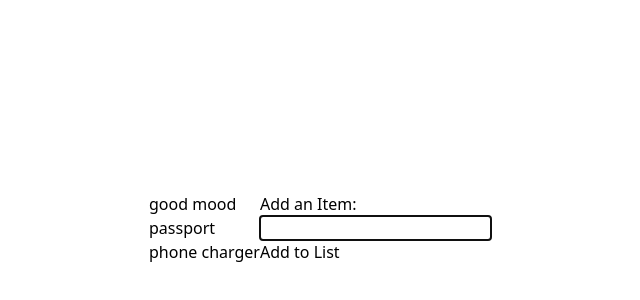
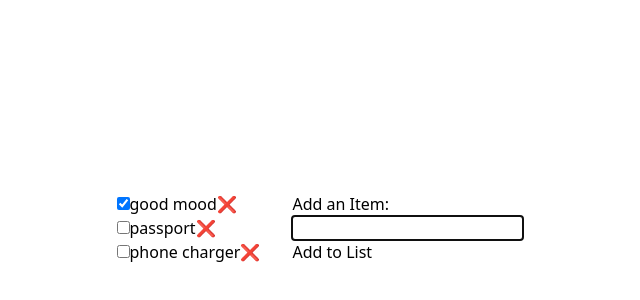
Before and after one commit to mimoriam/trekbag_ts, a Next.js app: page / in a window 1280 px wide. Shown: the part 172-472 px from the top of the page, without its empty margins (320-960 px from the left). Built offline with nearby package versions, Linux system fonts and the light colour scheme.

Commit message:
feat(main): empty items fix

```diff
--- a/app/components/ItemList.tsx
+++ b/app/components/ItemList.tsx
@@ -3,9 +3,28 @@
 import { useItemStore } from "@/app/stores/itemStore";
 
 export default function ItemList() {
-  const { items } = useItemStore();
+  const { items, toggleItem, deleteItem } = useItemStore();
 
-  return items.map((i) => {
-    return <h1 key={i.id}>{i.name}</h1>;
-  });
+  return (
+    <ul>
+      {items.length === 0 ? <p>NO ITEMS</p> : null}
+
+      {items.map((i) => {
+        return (
+          <li key={i.id} className="list-none">
+            <label>
+              <input
+                type="checkbox"
+                checked={i.packed}
+                onChange={() => toggleItem(i.id)}
+              />
+              {i.name}
+            </label>
+
+            <button onClick={() => deleteItem(i.id)}>❌</button>
+          </li>
+        );
+      })}
+    </ul>
+  );
 }
--- a/app/page.tsx
+++ b/app/page.tsx
@@ -3,7 +3,7 @@ import AddItemForm from "@/app/components/AddItemForm";
 
 export default function Home() {
   return (
-    <main className="flex">
+    <main className="flex space-x-8">
       <div>
         <ItemList />
       </div>
--- a/app/stores/itemStore.ts
+++ b/app/stores/itemStore.ts
@@ -8,7 +8,7 @@ type ItemType = {
 };
 
 interface ItemState {
-  items: Array<ItemType>;
+  items: ItemType[];
   addItem: (newItemText: string) => void;
   deleteItem: (id: number) => void;
   removeAllItems: () => void;
```
